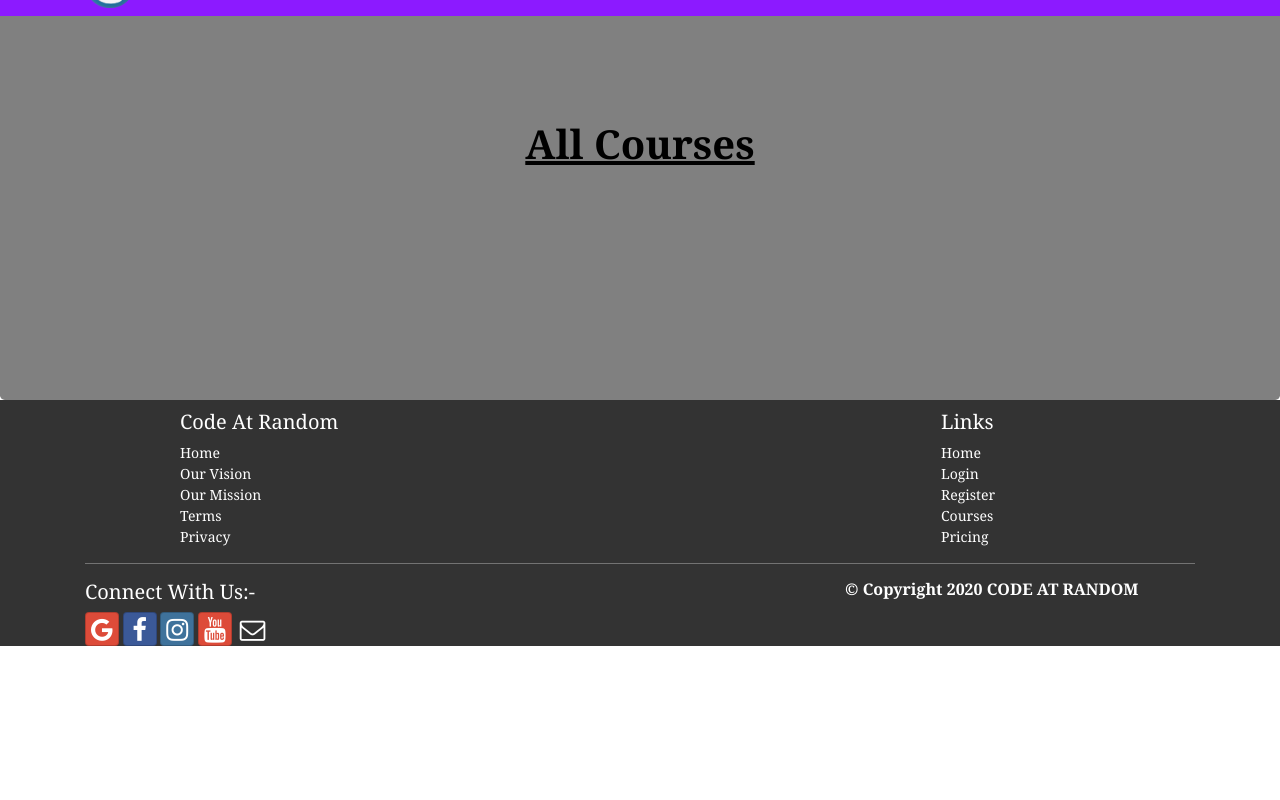
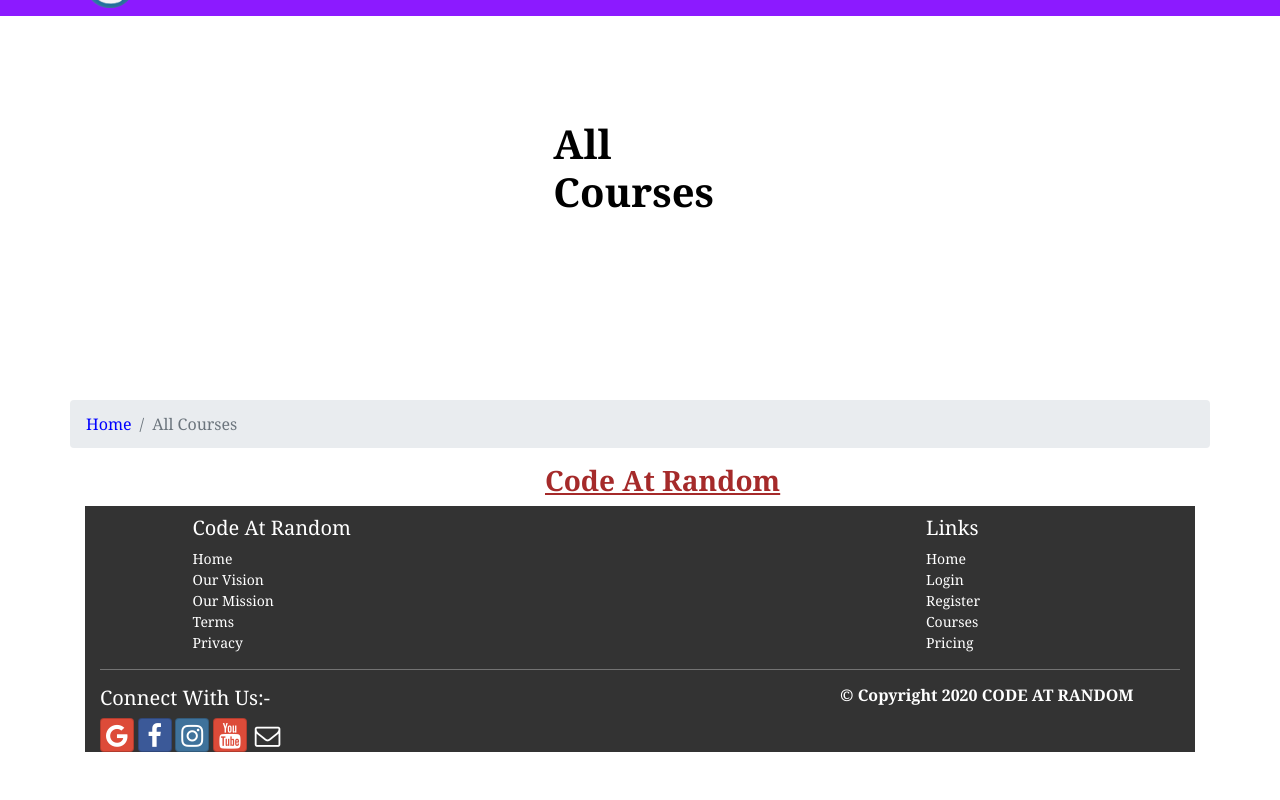
Before and after one commit to imps1001/CodeAtRandom, a PHP site: page /CodeAtRandom/allcourses.php in a window 1280 px wide. Run offline with PHP 8.4, Linux system fonts and the light colour scheme; some libraries are stand-ins or nearby versions.

Commit message:
First phase 16-04-21

```diff
--- a/aboutus.php
+++ b/aboutus.php
@@ -40,7 +40,7 @@ require 'includes/common.php';
     </div>
     </div>
 </header>
-<div class="container">
+<div class="container ">
   <div class="row About">
       <ol class="col-12 breadcrumb">
           <li class="breadcrumb-item"><a href="index.php" style="color: blue;">Home</a></li>
--- a/allcourses.php
+++ b/allcourses.php
@@ -34,15 +34,28 @@ require 'includes/common.php';
 
 
     <!--Jumbotron-->
-<header class="jumbotron" style="background-color:grey; height:20px;">
+<header class="jumbotron" style="height: 10%">
   <div class="container">
     <div class="overlay">
-    <div class="row row-header align-text-center justify-content-center">
-      <h1 class="About_Header"><strong><u> All Courses</u></strong></h1>
+      <div class="row row-header">
+          <div class=" col-12 offset-md-3 col-sm-6">
+              <h1 class=" About_heading col-12 offset-md-4 col-sm-6 col-lg-5 " style="color:black"> <strong>All Courses</strong></h1>
+          </div>
+      </div>
     </div>
-</div>
+    </div>
+</header>
+
+<div class="container">
+  <div class="row About">
+      <ol class="col-12 breadcrumb">
+          <li class="breadcrumb-item"><a href="index.php" style="color: blue;">Home</a></li>
+          <li class="breadcrumb-item active">All Courses</li>
+      </ol>
+
+          <h3 class="About_Header offset-3 offset-sm-5" style="color:brown;"><strong><u>Code At Random</u></strong></h3>
   </div>
-</header>
+
 <!--Footer Section-->
 <?php
  include 'includes/footer(about).php';
--- a/forgotpassword.php
+++ b/forgotpassword.php
@@ -1,6 +1,5 @@
 <?php
 session_start();
-$_SESSION['msg']
 ?>
 <!DOCTYPE html>
 <html lang="en">
--- a/index.php
+++ b/index.php
@@ -165,7 +165,7 @@ require 'includes/common.php';
                       <a class="link" href="termsandconditions.php">Terms</a>
                     </div>
                     <div class="footer-list-item">
-                    <a class="link" href="#">Privacy</a>
+                    <a class="link" href="termsandconditions.php">Privacy</a>
                     </div>
                     <div class="footer-list-item">
                     <a class="link" href="#">Feedback</a>
```
